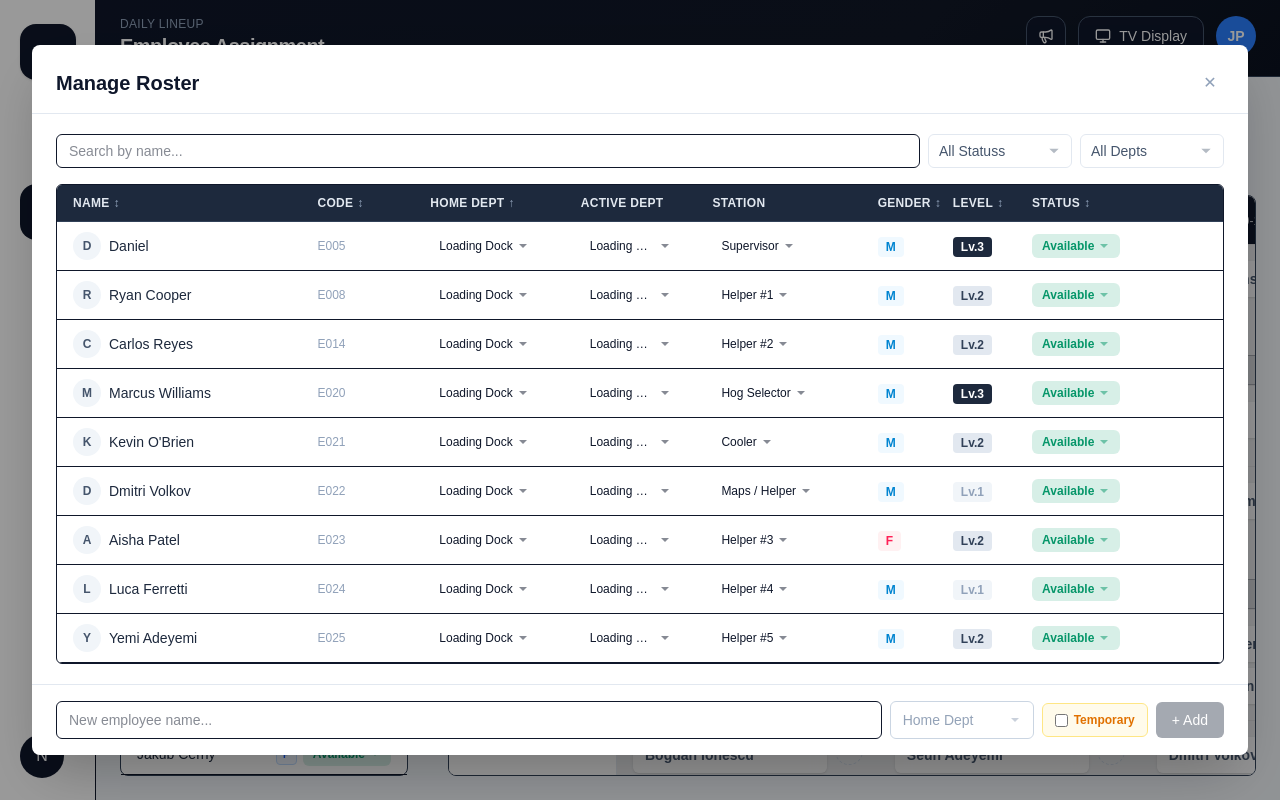
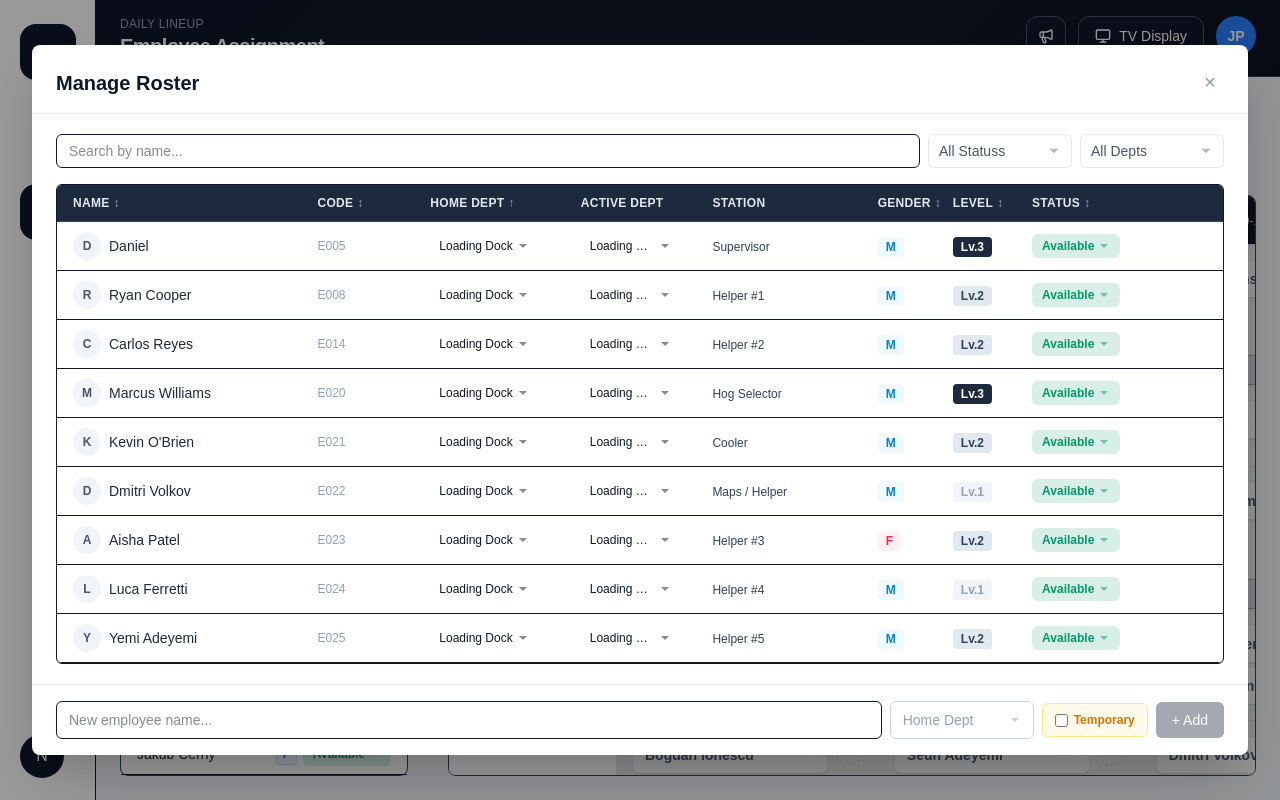
Before and after one commit to yesolisoli/johnstons-dashboard, a Next.js app: page /assignment-board in a window 1280 px wide. Both pictures are taken after a click on the button 375 px from the left and 384 px from the top of the page. Built offline with nearby package versions, Linux system fonts and the light colour scheme.

Commit message:
Make roster station column read-only

```diff
--- a/src/features/assignment-board/components/active-dept-select.tsx
+++ b/src/features/assignment-board/components/active-dept-select.tsx
@@ -44,7 +44,10 @@ export function ActiveDeptSelect({ activeDepartmentIds, workAreas, onChange }: {
         <svg className="h-3 w-3 shrink-0 opacity-50" viewBox="0 0 12 12" fill="currentColor"><path d="M2 4l4 4 4-4"/></svg>
       </button>
       {open && (
-        <div className="absolute left-0 top-full z-50 mt-0.5 min-w-44 overflow-hidden rounded-lg border bg-white shadow-lg">
+        <div className="absolute left-0 top-full z-50 mt-0.5 min-w-36 overflow-hidden rounded-lg border bg-white shadow-lg">
+          <div className="border-b px-3 py-1.5">
+            <p className="text-[10px] font-semibold uppercase tracking-wide text-slate-400">Active Dept</p>
+          </div>
           {workAreas.map((wa) => {
             const selected = activeDepartmentIds.includes(wa.id);
             const waColor = wa.color_hex ?? "#475569";
--- a/src/features/assignment-board/components/assignment-board-client.tsx
+++ b/src/features/assignment-board/components/assignment-board-client.tsx
@@ -215,7 +215,6 @@ export function AssignmentBoardClient() {
           onSetQualifiedWorkAreas={handleSetQualifiedWorkAreas}
           onStatusChange={handleStatusChange}
           onUnassignAll={handleUnassignAll}
-          onAssignToStation={handleQuickAssign}
           onUnassignFromStation={handleUnassignFromStation}
           onAssignToDepartment={handleAssignToDepartment}
           onUnassignFromDepartment={handleUnassignFromDepartment}
--- a/src/features/assignment-board/components/modals/roster-manage-modal.tsx
+++ b/src/features/assignment-board/components/modals/roster-manage-modal.tsx
@@ -1,11 +1,10 @@
 "use client";
 
-import { useRef, useState } from "react";
+import { useEffect, useRef, useState } from "react";
 import { Modal } from "@/components/shared/modal";
 import { StatusSelect, STATUS_CODE_AVAILABLE, STATUS_CODE_ASSIGNED, type StatusConfig } from "../status-select";
 import { MultiFilterSelect } from "../multi-filter-select";
 import { DeptSelect } from "../dept-select";
-import { StationSelect } from "../station-select";
 import { ActiveDeptSelect } from "../active-dept-select";
 import type { Employee, Station, StationAssignment, WorkArea } from "../../types";
 import { getEmployeeQualifiedWorkAreaIds, isEmployeeEligibleForWorkArea } from "../../utils";
@@ -25,7 +24,6 @@ export function RosterManageModal({
   onSetQualifiedWorkAreas,
   onStatusChange,
   onUnassignAll,
-  onAssignToStation,
   onUnassignFromStation,
   onAssignToDepartment,
   onUnassignFromDepartment,
@@ -46,7 +44,6 @@ export function RosterManageModal({
   onSetQualifiedWorkAreas: (id: string, workAreaIds: string[]) => void;
   onStatusChange: (id: string, status: EmployeeStatus) => void;
   onUnassignAll: (empId: string, resetStatus?: boolean) => void;
-  onAssignToStation: (empId: string, stationId: string) => void;
   onUnassignFromStation: (empId: string, stationId: string) => void;
   onAssignToDepartment: (empId: string, workAreaId: string) => void;
   onUnassignFromDepartment: (empId: string, workAreaId: string) => void;
@@ -68,6 +65,15 @@ export function RosterManageModal({
   const [sortKey, setSortKey] = useState<"name" | "code" | "dept" | "status" | "level" | "gender">("dept");
   const [sortDir, setSortDir] = useState<"asc" | "desc">("asc");
   const [pinnedNewIds, setPinnedNewIds] = useState<Set<string>>(new Set());
+  const [stationPopoverEmpId, setStationPopoverEmpId] = useState<string | null>(null);
+  const [stationPopoverPos, setStationPopoverPos] = useState({ top: 0, left: 0 });
+
+  useEffect(() => {
+    if (!stationPopoverEmpId) return;
+    const handler = () => setStationPopoverEmpId(null);
+    document.addEventListener("mousedown", handler);
+    return () => document.removeEventListener("mousedown", handler);
+  }, [stationPopoverEmpId]);
 
   const handleSort = (key: typeof sortKey) => {
     if (sortKey === key) setSortDir((d) => (d === "asc" ? "desc" : "asc"));
@@ -277,6 +283,9 @@ export function RosterManageModal({
               const genderViolations = getGenderViolations(emp);
               const effectiveActiveDeptIds = getEmployeeEffectiveDepartmentIds(emp);
               const isNew = pinnedNewIds.has(emp.id);
+              const assignedStations = [...new Set(
+                assignments.filter((a) => a.employee_id === emp.id && a.station_id !== null).map((a) => a.station_id!),
+              )].map((id) => stations.find((s) => s.id === id)).filter((s): s is Station => s !== undefined);
               return (
                 <tr key={emp.id} className={`group border-b last:border-b-0 ${isNew ? "bg-emerald-50 hover:bg-emerald-100" : alert ? "bg-red-100 hover:bg-red-200" : "hover:bg-slate-50"}`}>
                   <td className="px-4 py-2.5">
@@ -346,15 +355,25 @@ export function RosterManageModal({
                     />
                   </td>
                   <td className="px-4 py-2.5">
-                    <StationSelect
-                      employeeId={emp.id}
-                      qualifiedDepartmentIds={effectiveActiveDeptIds}
-                      assignments={assignments}
-                      stations={stations}
-                      workAreas={workAreas}
-                      onAssign={(stationId) => onAssignToStation(emp.id, stationId)}
-                      onUnassign={(stationId) => onUnassignFromStation(emp.id, stationId)}
-                    />
+                    {assignedStations.length === 0 ? (
+                      <span className="text-xs text-slate-400">— None —</span>
+                    ) : assignedStations.length === 1 ? (
+                      <span className="text-xs font-medium text-slate-700">{assignedStations[0].name}</span>
+                    ) : (
+                      <button
+                        onClick={(e) => {
+                          e.stopPropagation();
+                          if (stationPopoverEmpId === emp.id) { setStationPopoverEmpId(null); return; }
+                          const rect = (e.currentTarget as HTMLButtonElement).getBoundingClientRect();
+                          setStationPopoverPos({ top: rect.bottom + 4, left: rect.left });
+                          setStationPopoverEmpId(emp.id);
+                        }}
+                        className="flex items-center gap-1 text-xs font-medium text-slate-700 hover:text-slate-900"
+                      >
+                        {assignedStations.length} stations
+                        <svg className="h-3 w-3 opacity-50" viewBox="0 0 12 12" fill="currentColor"><path d="M2 4l4 4 4-4"/></svg>
+                      </button>
+                    )}
                     {genderViolations.length > 0 && (
                       <div className="mt-1 flex flex-wrap gap-1">
                         {genderViolations.map((v, i) => (
@@ -437,6 +456,25 @@ export function RosterManageModal({
           </div>
         </div>
       )}
+      {stationPopoverEmpId && (() => {
+        const openStations = [...new Set(
+          assignments.filter((a) => a.employee_id === stationPopoverEmpId && a.station_id !== null).map((a) => a.station_id!),
+        )].map((id) => stations.find((s) => s.id === id)).filter((s): s is Station => s !== undefined);
+        return (
+          <div
+            className="fixed z-200 min-w-32 overflow-hidden rounded-lg border bg-white shadow-lg"
+            style={{ top: stationPopoverPos.top, left: stationPopoverPos.left }}
+            onMouseDown={(e) => e.stopPropagation()}
+          >
+            <div className="border-b px-3 py-1.5">
+              <p className="text-[10px] font-semibold uppercase tracking-wide text-slate-400">Stations</p>
+            </div>
+            {openStations.map((s) => (
+              <div key={s.id} className="px-3 py-1.5 text-xs font-medium text-slate-700 hover:bg-slate-50">{s.name}</div>
+            ))}
+          </div>
+        );
+      })()}
     </Modal>
   );
 }
```
